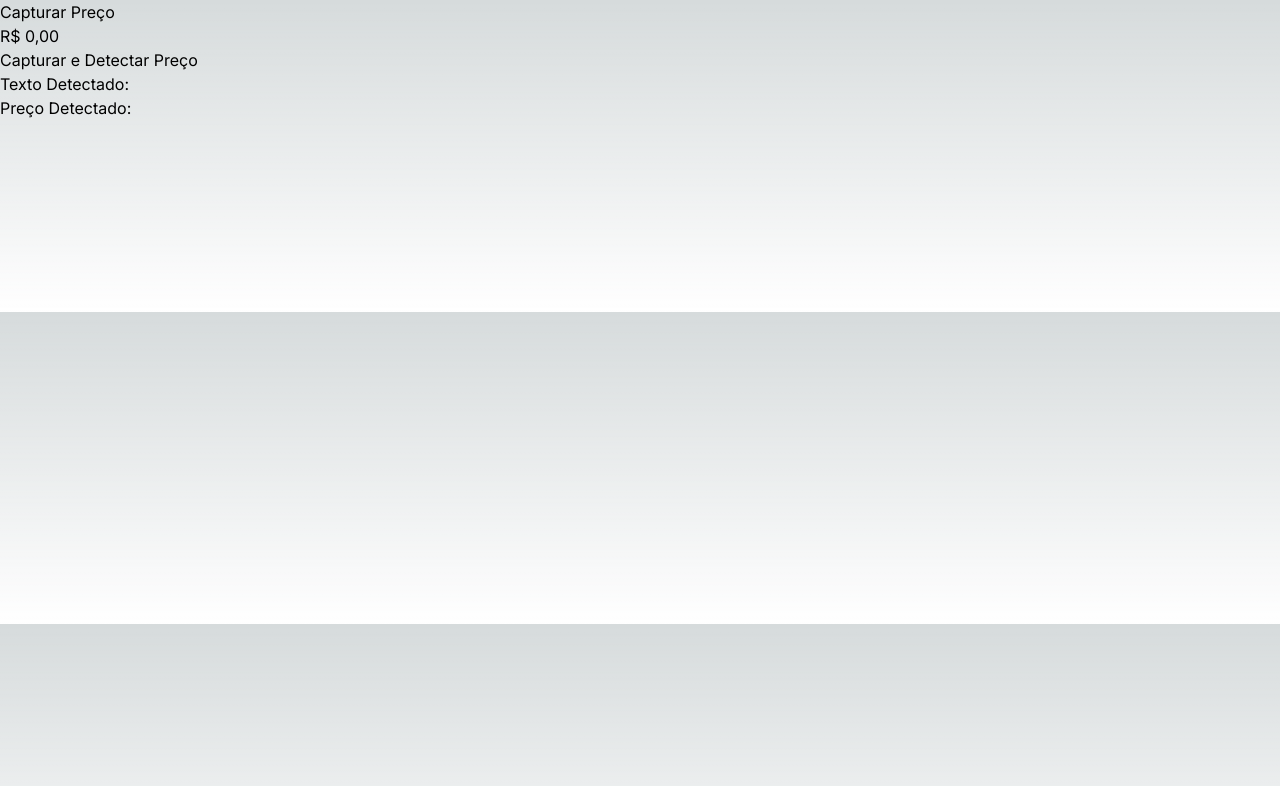
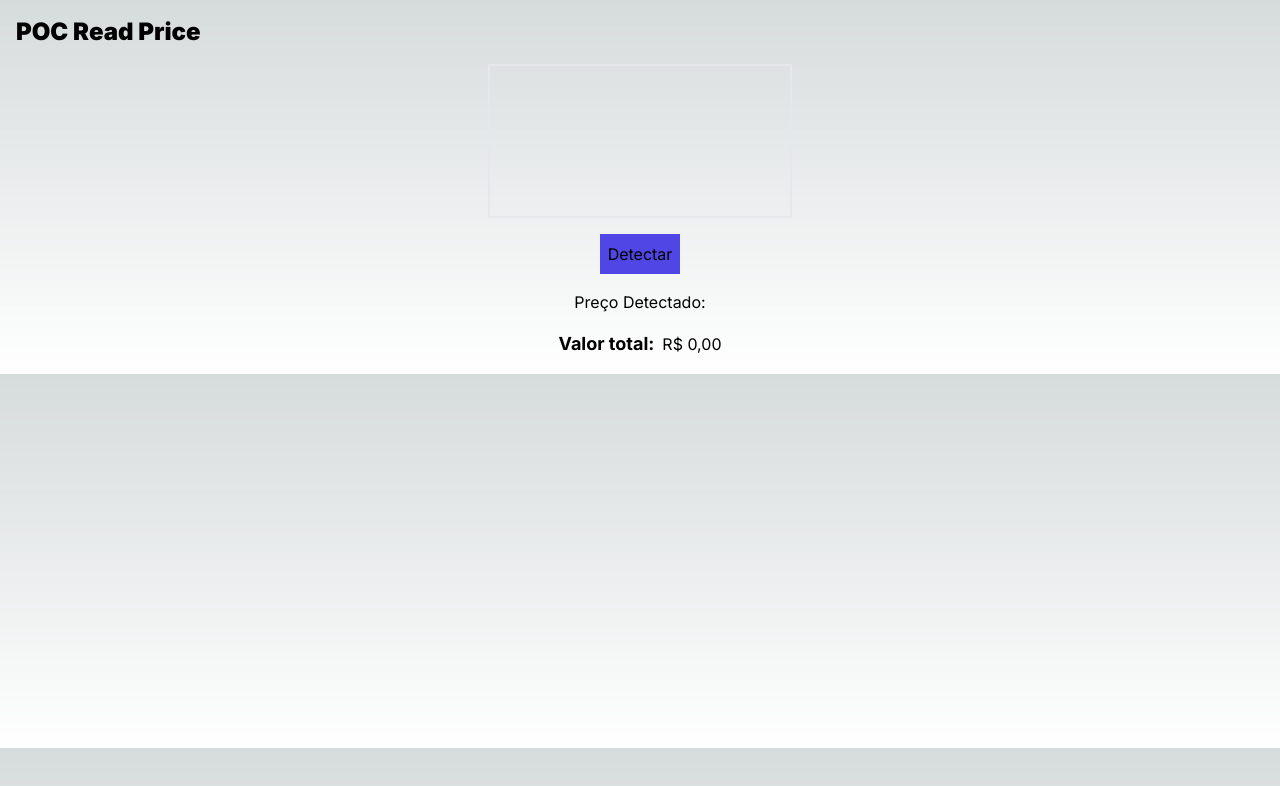
Before and after one commit to srgesio/poc-read-price, a Next.js app: page / in a window 1280 px wide. Shown: the top 786 px of the page. Built offline with nearby package versions, Linux system fonts and the light colour scheme; no server answers.

Commit message:
feat: enhance UI

```diff
--- a/app/page.tsx
+++ b/app/page.tsx
@@ -1,36 +1,39 @@
 "use client"
-import { useRef, useEffect, useState } from 'react';
-import Tesseract from 'tesseract.js';
+import { useRef, useEffect, useState } from 'react'
+import Tesseract from 'tesseract.js'
 
 const Home = () => {
-  const videoRef = useRef<HTMLVideoElement>(null);
-  const canvasRef = useRef<HTMLCanvasElement>(null);
-  const [price, setPrice] = useState<string>('');
-  const [totalPrice, setTotalPrice] = useState<number>(0);
-  const [dataDetected, setDataDetected] = useState<string>('');
+  const videoRef = useRef<HTMLVideoElement>(null)
+  const canvasRef = useRef<HTMLCanvasElement>(null)
+  const [price, setPrice] = useState<string>('')
+  const [totalPrice, setTotalPrice] = useState<number>(0)
+  const [dataDetected, setDataDetected] = useState<string>('')
 
   useEffect(() => {
     const getCameraStream = async () => {
       try {
-        const stream = await navigator.mediaDevices.getUserMedia({ video: true });
+        const stream = await navigator.mediaDevices.getUserMedia({ video: { facingMode: 'environment' } })
+        console.log("==>", {
+          camera: stream,
+        })
         if (videoRef.current) {
-          videoRef.current.srcObject = stream;
+          videoRef.current.srcObject = stream
         }
       } catch (error) {
-        console.error("Erro ao acessar a câmera: ", error);
+        console.error("Erro ao acessar a câmera: ", error)
       }
-    };
+    }
 
-    getCameraStream();
-  }, []);
+    getCameraStream()
+  }, [])
 
   const captureImage = () => {
     if (videoRef.current && canvasRef.current) {
-      const context = canvasRef.current.getContext('2d');
-      canvasRef.current.width = videoRef.current.videoWidth;
-      canvasRef.current.height = videoRef.current.videoHeight;
-      context?.drawImage(videoRef.current, 0, 0);
-      const imageData = canvasRef.current.toDataURL('image/png');
+      const context = canvasRef.current.getContext('2d')
+      canvasRef.current.width = videoRef.current.videoWidth
+      canvasRef.current.height = videoRef.current.videoHeight
+      context?.drawImage(videoRef.current, 0, 0)
+      const imageData = canvasRef.current.toDataURL('image/png')
 
       Tesseract.recognize(
         imageData,
@@ -39,30 +42,42 @@ const Home = () => {
           logger: m => console.log(m),
         }
       ).then(({ data: { text } }) => {
-        const priceMatch = text.match(/R\$ ?\d+(\.\d{3})*,\d{2}/g);
-        setDataDetected(text);
-        if (priceMatch) {
-          const priceNumber = Number(priceMatch.toString().split(' ')[1].replace(',', '.'))
-          setPrice(`${priceMatch[0]} - ${priceNumber}`);
-          setTotalPrice((prev) => prev + priceNumber)
-        } else {
-          setPrice('Preço não detectado');
+        const priceMatch = text.match(/R\$ ?\d+(\.\d{3})*,\d{2}/g)
+        setDataDetected(text)
+        if (!priceMatch) {
+          setPrice('error')
+          return
         }
-      });
+        const priceNumber = Number(priceMatch.toString().split(' ')[1].replace(',', '.'))
+        setPrice(priceMatch[0])
+        setTotalPrice((prev) => prev + priceNumber)
+        setTimeout(() => {
+          setPrice('')
+          setDataDetected('')
+        }, 3000)
+      })
     }
-  };
+  }
 
   return (
-    <div>
-      <h1>Capturar Preço</h1>
-      <h2>R$ {totalPrice.toFixed(2).toString().replace('.', ',')}</h2>
-      <button onClick={captureImage}>Capturar e Detectar Preço</button>
-      <p>Texto Detectado: {dataDetected}</p>
-      <p>Preço Detectado: {price}</p>
-      <video ref={videoRef} autoPlay style={{ width: '30%' }}></video>
-      <canvas ref={canvasRef} style={{ display: 'none' }}></canvas>
+    <div className='flex flex-col w-full justify-center items-center gap-4 p-4'>
+      <div className='flex gap-4 w-full justify-between'>
+
+        <h1 className='font-black text-2xl'>POC Read Price</h1>
+      </div>
+      <div className={`relative flex flex-col items-center ${price && price !== 'error' && 'border-emerald-400'} ${price === 'error' && 'border-rose-600'} border-2`}>
+        <video ref={videoRef} autoPlay className='w-full'></video>
+        <canvas ref={canvasRef} style={{ display: 'none' }}></canvas>
+        <span className={`absolute z-10 bottom-4 ${price && price !== 'error' && 'text-emerald-400'}`}>{price && price !== 'error' ? price : dataDetected}</span>
+      </div>
+      <button className='p-2 bg-indigo-600' onClick={captureImage}>Detectar</button>
+      <p>Preço Detectado: {price !== 'error' ? price : ''}</p>
+      <div className='flex gap-2 items-center'>
+        <span className='font-bold text-lg'>Valor total:</span>
+        <span>R$ {totalPrice.toFixed(2).toString().replace('.', ',')}</span>
+      </div>
     </div>
-  );
-};
+  )
+}
 
-export default Home;
+export default Home
```
